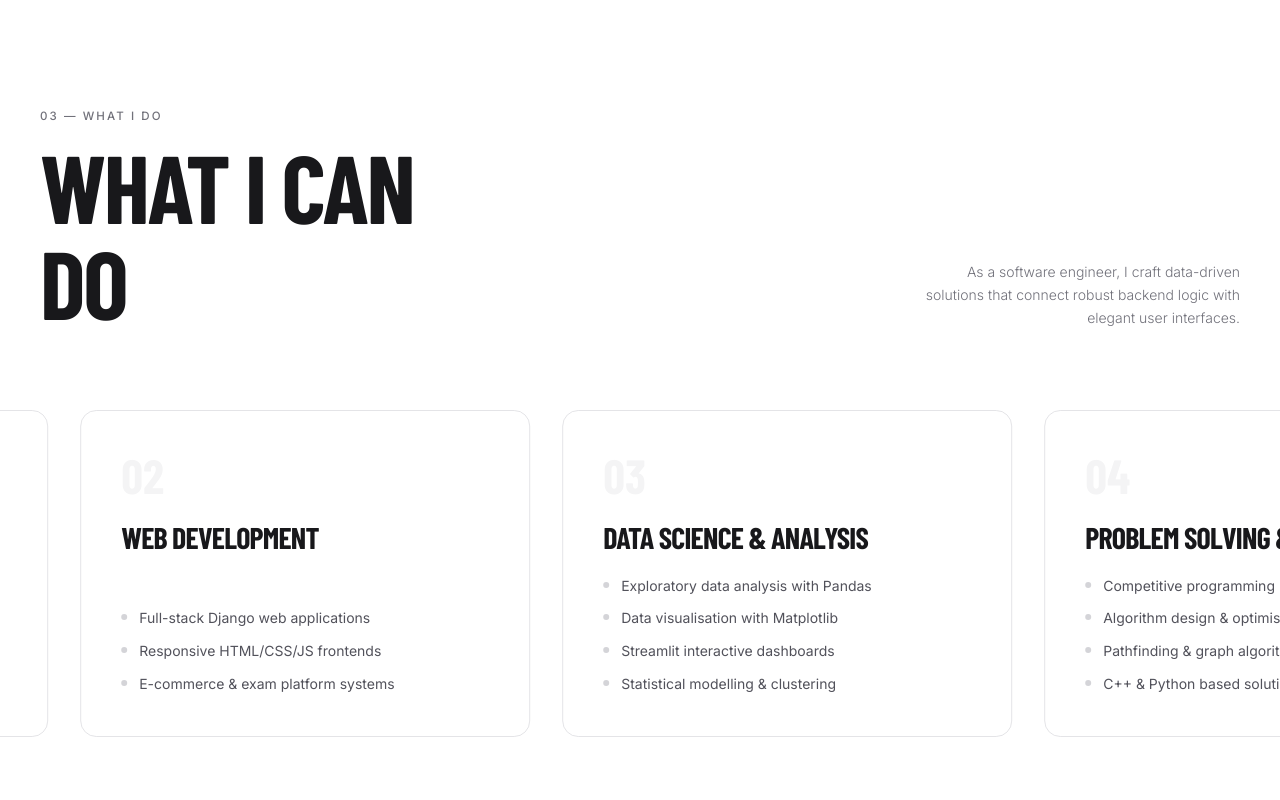
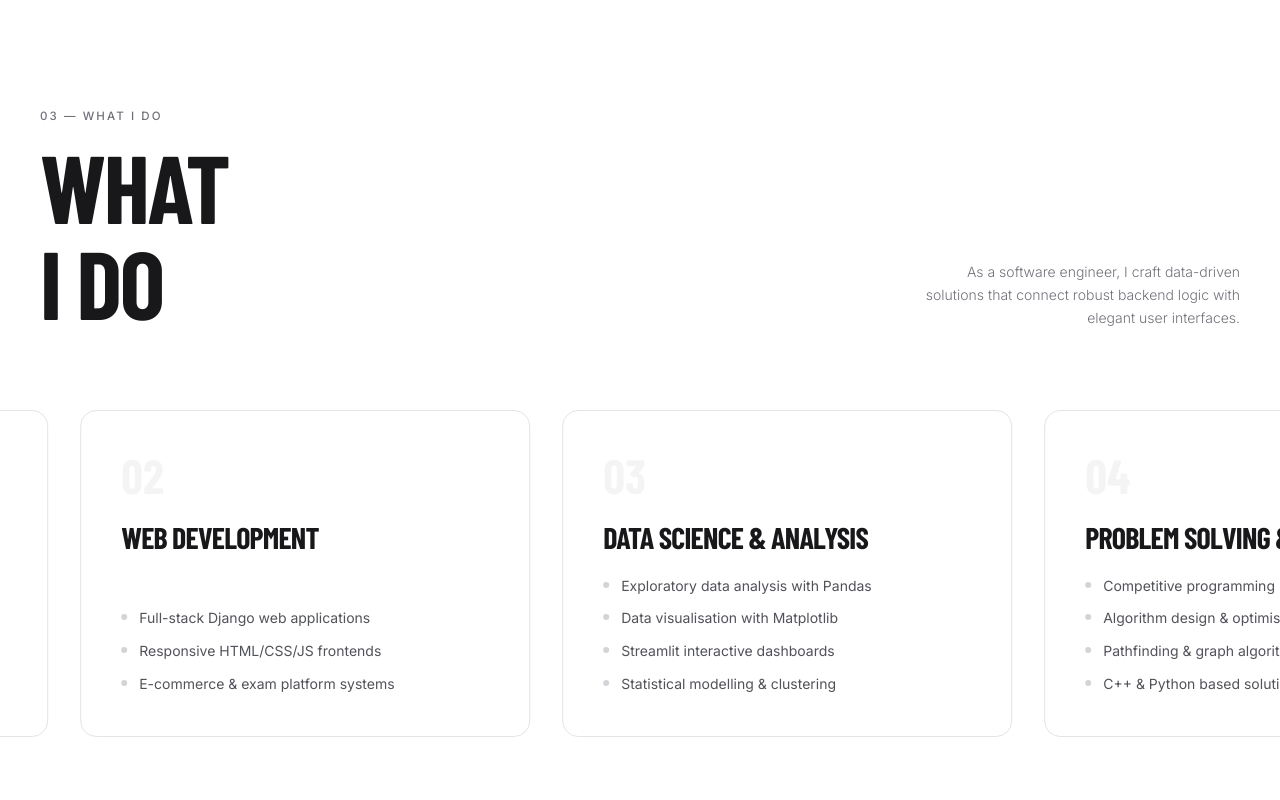
Before and after one commit to akshitjain1/AJ, a Next.js app: page / in a window 1280 px wide. Shown: the part 2600-3400 px from the top of the page. Built offline with nearby package versions, Linux system fonts and the light colour scheme; a web font is replaced by a local one.

Commit message:
UI refinement: Simplified section headers for readability.

```diff
--- a/src/components/Certifications.tsx
+++ b/src/components/Certifications.tsx
@@ -59,9 +59,9 @@ export default function Certifications() {
           <div>
             <motion.p variants={headItem} className="section-label mb-3">08 — Credentials</motion.p>
             <motion.h2 variants={headItem} className="font-display font-extrabold uppercase text-5xl md:text-7xl lg:text-8xl text-zinc-900 leading-none tracking-tight">
-              CERTIFI-
+              CERTIFICATIONS
               <br />
-              CATIONS
+
             </motion.h2>
           </div>
           <motion.p variants={headItem} className="max-w-xs text-zinc-500 text-sm leading-relaxed md:text-right">
--- a/src/components/WhatIDo.tsx
+++ b/src/components/WhatIDo.tsx
@@ -42,9 +42,9 @@ export default function WhatIDo() {
           <div>
             <motion.p variants={headItem} className="section-label mb-3">03 — What I do</motion.p>
             <motion.h2 variants={headItem} className="font-display font-extrabold uppercase text-5xl md:text-7xl lg:text-8xl text-zinc-900 leading-none tracking-tight">
-              WHAT I CAN
+              WHAT
               <br />
-              DO
+              I DO
             </motion.h2>
           </div>
           <motion.p variants={headItem} className="max-w-xs text-zinc-500 text-sm leading-relaxed font-light md:text-right">
```
